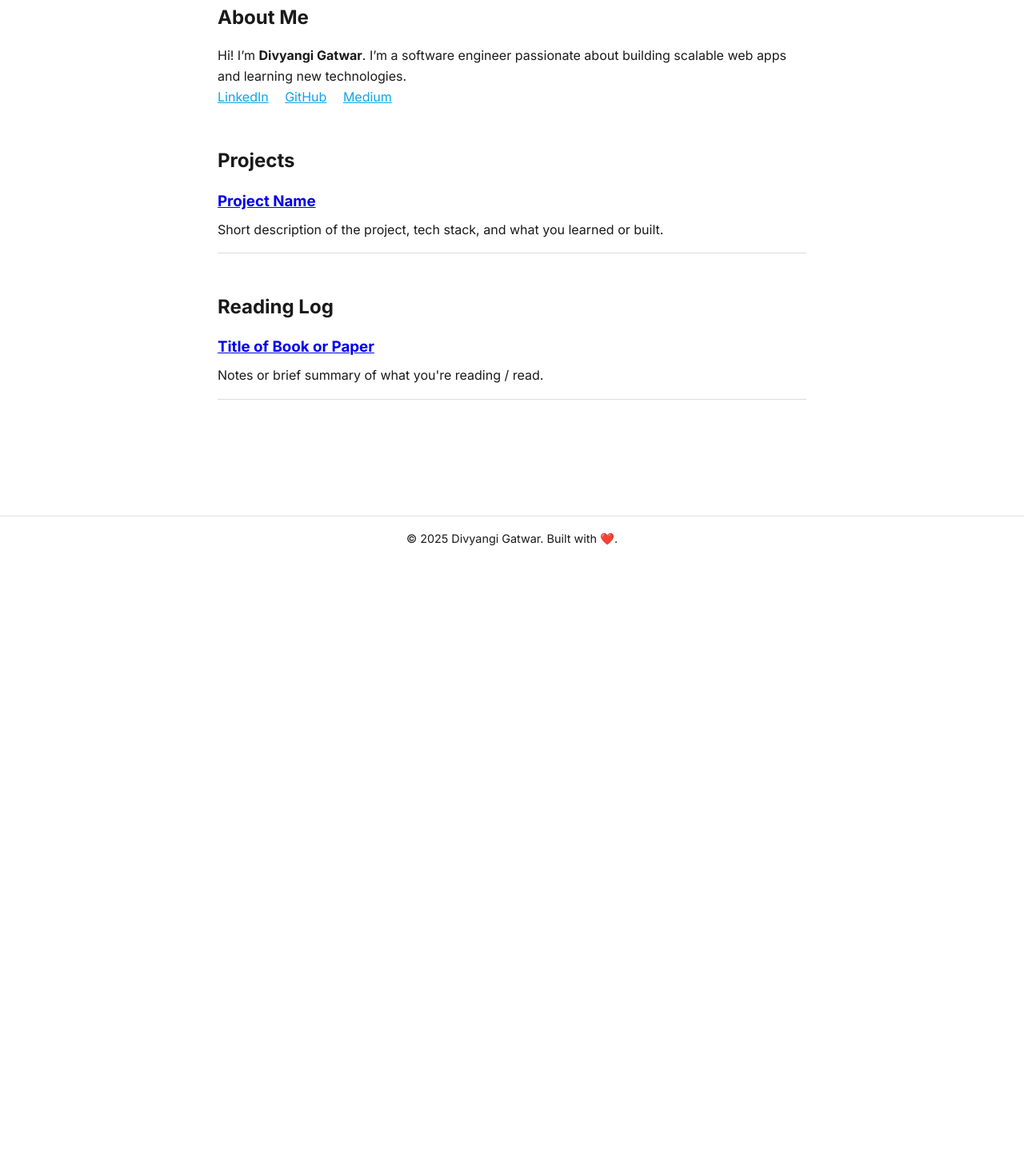
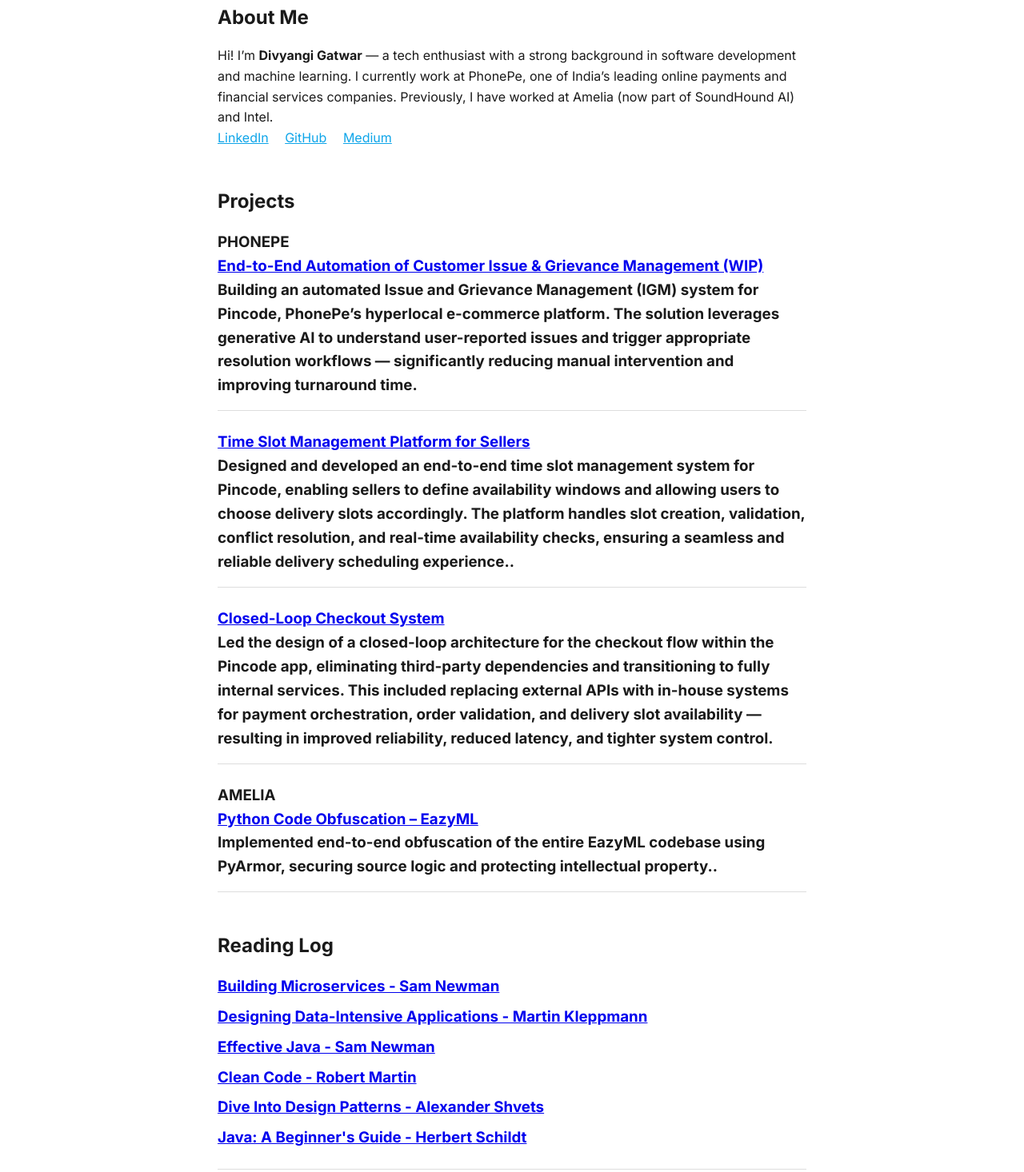
Before and after one commit to DivyangiGatwar/DivyangiGatwar.github.io, a plain HTML site: page index.html in a window 1280 px wide. Shown: the part 99-1565 px from the top of the page at 80% size. Before the commit the page ends 800 px from the top, so only its background shows below. Drawn offline with Linux system fonts and the light colour scheme.

Commit message:
Update index.html

```diff
--- a/index.html
+++ b/index.html
@@ -7,7 +7,7 @@
   <title>Divyangi Gatwar</title>
 
   <!-- Meta tags -->
-  <meta name="description" content="Divyangi Gatwar – Software Developer | Projects & Reading Log" />
+  <meta name="description" content="Divyangi Gatwar Website" />
   <meta name="theme-color" content="#ffffff" media="(prefers-color-scheme: light)" />
   <meta name="theme-color" content="#000000" media="(prefers-color-scheme: dark)" />
 
@@ -101,7 +101,9 @@
   <section id="about">
     <h1>About Me</h1>
     <p>
-      Hi! I’m <strong>Divyangi Gatwar</strong>. I’m a software engineer passionate about building scalable web apps and learning new technologies.
+      Hi! I’m <strong>Divyangi Gatwar</strong> — a tech enthusiast with a strong background in software development and machine learning. I currently work at PhonePe, one of India’s leading online payments and financial services companies.
+      Previously, I have worked at Amelia (now part of SoundHound AI) and Intel.
+
     </p>
     <p class="links">
       <a href="https://linkedin.com/divyangi-g" target="_blank">LinkedIn</a>
@@ -113,20 +115,39 @@
   <!-- Projects -->
   <section id="projects">
     <h2>Projects</h2>
-    <!-- Example project - duplicate this block as needed -->
+    <h3>PHONEPE<h3>
     <div class="project">
-      <h3><a href="#" target="_blank">Project Name</a></h3>
-      <p>Short description of the project, tech stack, and what you learned or built.</p>
+      <h4><a href="#" target="_blank">End-to-End Automation of Customer Issue & Grievance Management (WIP)</a></h4>
+      <p>Building an automated Issue and Grievance Management (IGM) system for Pincode, PhonePe’s hyperlocal e-commerce platform. The solution leverages generative AI to understand user-reported issues and trigger appropriate
+        resolution workflows — significantly reducing manual intervention and improving turnaround time.</p>
+    </div>
+    <div class="project">
+      <h4><a href="#" target="_blank">Time Slot Management Platform for Sellers</a></h4>
+      <p>Designed and developed an end-to-end time slot management system for Pincode, enabling sellers to define availability windows and allowing users to choose delivery slots accordingly.
+        The platform handles slot creation, validation, conflict resolution, and real-time availability checks, ensuring a seamless and reliable delivery scheduling experience..</p>
+    </div>
+    <div class="project">
+      <h4><a href="#" target="_blank">Closed-Loop Checkout System</a></h4>
+      <p>Led the design of a closed-loop architecture for the checkout flow within the Pincode app, eliminating third-party dependencies and transitioning to fully internal services. This included replacing external APIs with in-house systems for payment orchestration, order validation,
+        and delivery slot availability — resulting in improved reliability, reduced latency, and tighter system control.</p>
+    </div>
+    <h3>AMELIA<h3>
+    <div class="project">
+      <h4><a href="#" target="_blank">Python Code Obfuscation – EazyML</a></h4>
+      <p>Implemented end-to-end obfuscation of the entire EazyML codebase using PyArmor, securing source logic and protecting intellectual property..</p>
     </div>
   </section>
 
   <!-- Reading Log -->
   <section id="reading-log">
     <h2>Reading Log</h2>
-    <!-- Example book/paper - duplicate this block -->
     <div class="book">
-      <h3><a href="#" target="_blank">Title of Book or Paper</a></h3>
-      <p>Notes or brief summary of what you're reading / read.</p>
+      <h3><a href="#" target="_blank">Building Microservices - Sam Newman</a></h3>
+      <h3><a href="#" target="_blank">Designing Data-Intensive Applications - Martin Kleppmann</a></h3>
+      <h3><a href="#" target="_blank">Effective Java - Sam Newman</a></h3>
+      <h3><a href="#" target="_blank">Clean Code - Robert Martin</a></h3>
+      <h3><a href="#" target="_blank">Dive Into Design Patterns - Alexander Shvets</a></h3>
+      <h3><a href="#" target="_blank">Java: A Beginner's Guide - Herbert Schildt</a></h3>
     </div>
   </section>
 </main>
```
